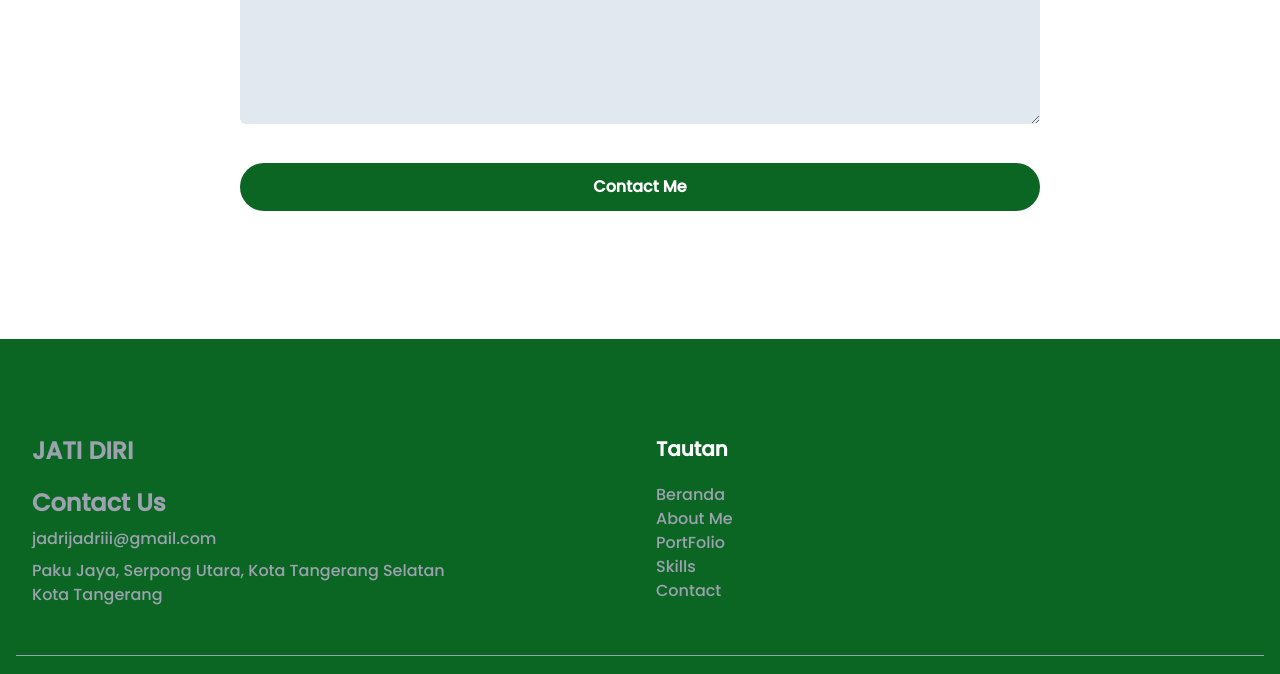
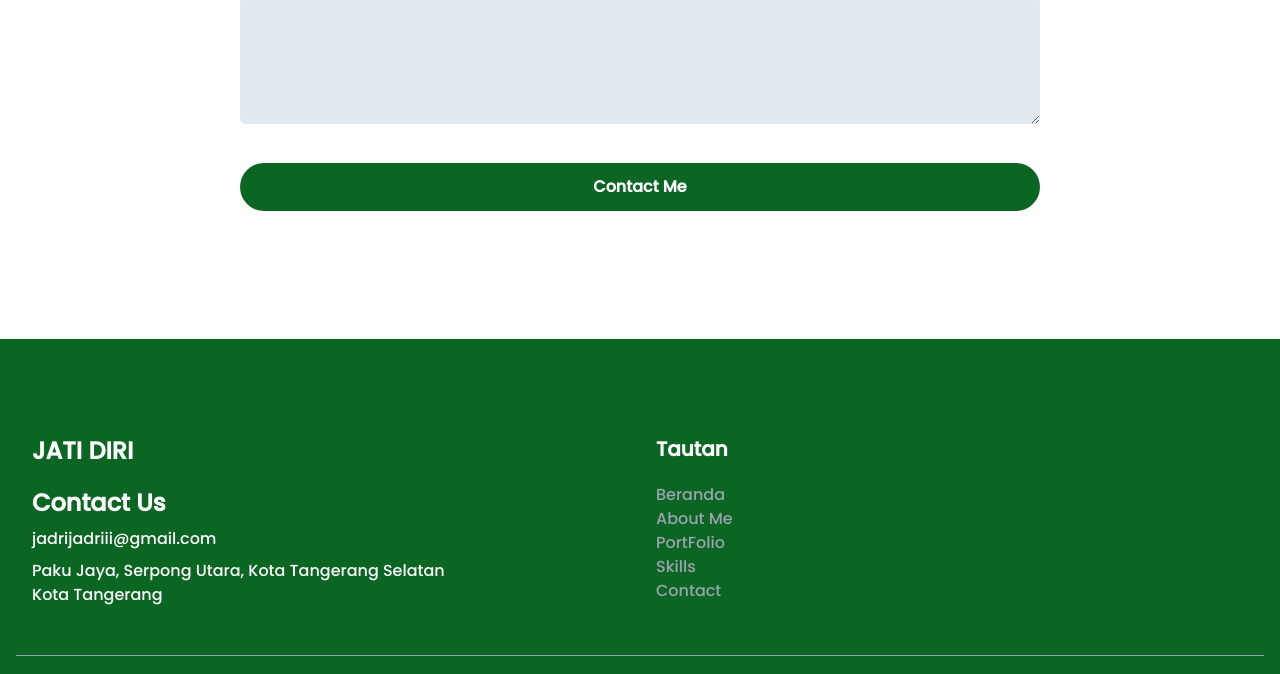
Before and after one commit to ulmauull/jati-portfolio, a website: page index.html in a window 1280 px wide. Shown: the part 4184-4858 px from the top of the page. Drawn offline with Linux system fonts and the light colour scheme.

Commit message:
Update index.html

```diff
--- a/index.html
+++ b/index.html
@@ -247,12 +247,12 @@
     <footer class="bg-primary pt-24 pb-12">
       <div class="container">
         <div class="flex flex-wrap justify-center">
-          <div class="w-full px-4 mb-12 text-gray-400 font-medium md:w-1/2 md:mx-auto">
-            <h2 class="font-bold text-2xl mb-5"><a href="#home" class="hover:text-white duration-500 transition">JATI DIRI</a></h2>
-            <h3 class="font-bold text-2xl mb-2"><a href="#contact" class="hover:text-white duration-500 transition">Contact Us</a></h3>
+          <div class="w-full px-4 mb-12 text-white font-medium md:w-1/2 md:mx-auto">
+            <h2 class="font-bold text-2xl mb-5"><a href="#home" class="hover:text-gray-700 duration-500 transition">JATI DIRI</a></h2>
+            <h3 class="font-bold text-2xl mb-2"><a href="#contact" class="hover:text-gray-700 duration-500 transition">Contact Us</a></h3>
             <p class="mb-2">jadrijadriii@gmail.com</p>
-            <p class="hover:text-white duration-500 transition">
-              <a href="https://goo.gl/maps/KkJsWmKtGEAncpUx9">Paku Jaya, Serpong Utara, Kota Tangerang Selatan <br />Kota Tangerang</a>
+            <p class="hover:text-gray-700 duration-500 transition">
+              <a href="https://goo.gl/maps/KkJsWmKtGEAncpUx9" target="_blank">Paku Jaya, Serpong Utara, Kota Tangerang Selatan <br />Kota Tangerang</a>
             </p>
           </div>
           <div class="w-full px-4 mb-12 md:w-1/2 md:mx-auto">
```
